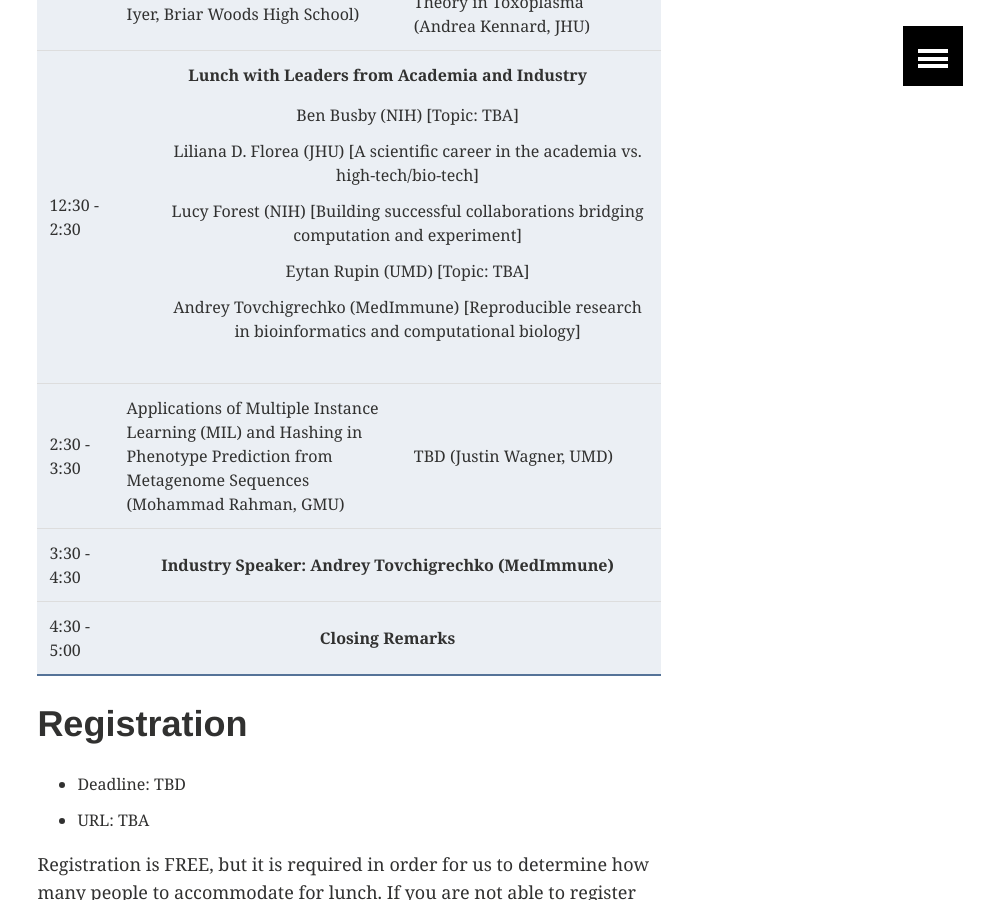
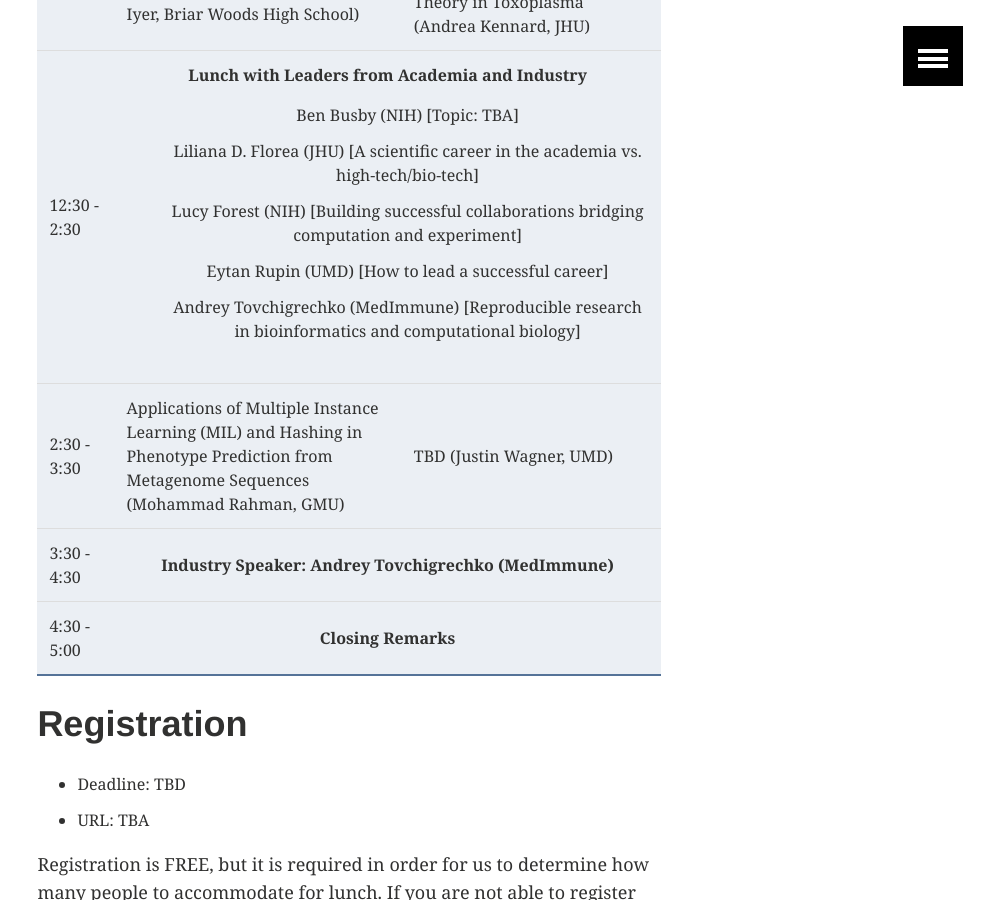
Before and after one commit to iscb-dc-rsg/iscb-dc-rsg.github.io, a Jekyll site: the page built from _pages/workshop2017.md, in a window 1280 px wide and 900 px high, scrolled down 1559 px. Shown: the whole window, without its empty margins (291-1280 px from the left). Built offline with Jekyll 4.4.1, drawn with Linux system fonts in a browser that asks for light colours; our own code applies the rules of GitHub Pages for plain Markdown files.

Commit message:
Update workshop2017.md

```diff
--- a/_pages/workshop2017.md
+++ b/_pages/workshop2017.md
@@ -74,7 +74,7 @@ PHY 1204 (Session B).
             <li>Ben Busby (NIH) [Topic: TBA]</li>
             <li>Liliana D. Florea (JHU) [A scientific career in the academia vs. high-tech/bio-tech]</li>
             <li>Lucy Forest (NIH) [Building successful collaborations bridging computation and experiment]</li>
-            <li>Eytan Rupin (UMD) [Topic: TBA]</li>
+            <li>Eytan Rupin (UMD) [How to lead a successful career]</li>
             <li>Andrey Tovchigrechko (MedImmune) [Reproducible research in bioinformatics and computational biology]</li>
         </ul>
       </td>
```
